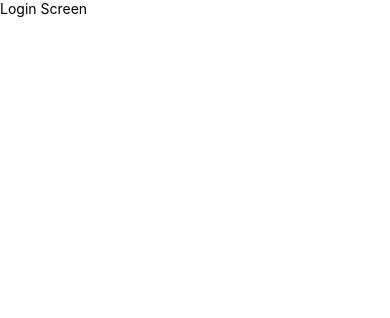
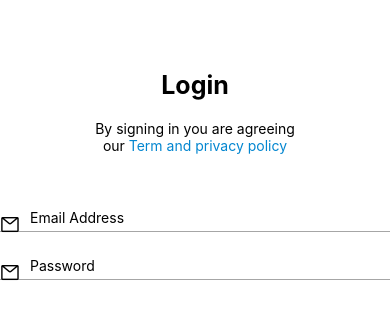
Before and after one commit to BinhNguyen3790/first-react-native, a React Native app: screen / in a window 390 px wide. Shown: the top 318 px of the page. Built offline with nearby package versions, Linux system fonts and the light colour scheme.

Commit message:
add input

```diff
--- a/package.json
+++ b/package.json
@@ -11,7 +11,8 @@
   },
   "dependencies": {
     "react": "18.2.0",
-    "react-native": "0.72.7"
+    "react-native": "0.72.7",
+    "react-native-vector-icons": "^10.0.2"
   },
   "devDependencies": {
     "@babel/core": "^7.20.0",
@@ -21,6 +22,7 @@
     "@react-native/metro-config": "^0.72.11",
     "@tsconfig/react-native": "^3.0.0",
     "@types/react": "^18.0.24",
+    "@types/react-native-vector-icons": "^6.4.18",
     "@types/react-test-renderer": "^18.0.0",
     "babel-jest": "^29.2.1",
     "eslint": "^8.19.0",
--- a/screens/login/LoginScreen.tsx
+++ b/screens/login/LoginScreen.tsx
@@ -1,13 +1,81 @@
 import React from "react";
-import { StatusBar, Text, View } from "react-native";
-
+import { Alert, SafeAreaView, StatusBar, StyleSheet, Text, TextInput, TouchableOpacity, View } from "react-native";
+import Icon from 'react-native-vector-icons/AntDesign';
 const LoginScreen = () => {
   return (
-    <View>
-      <StatusBar backgroundColor={'red'}></StatusBar>
-      <Text>Login Screen</Text>
-    </View>
+    <SafeAreaView style={styles.container}>
+      <StatusBar backgroundColor={'#fff'} barStyle={"dark-content"}></StatusBar>
+      <Text style={styles.heading}>Login</Text>
+      <View style={styles.desc}>
+        <Text>By signing in you are agreeing</Text>
+        <View style={styles.textPolicy}>
+          <Text>our </Text>
+          <TouchableOpacity onPress={() => Alert.alert("hello!")}>
+            <Text style={styles.textBlue}>Term and privacy policy</Text>
+          </TouchableOpacity>
+        </View>
+      </View>
+      <View style={styles.form}>
+        <View style={styles.formGroup}>
+          <Icon style={styles.formIcon} name="mail" size={30} />
+          <TextInput style={styles.formInput} placeholder="Email Address"></TextInput>
+        </View>
+        <View style={styles.formGroup}>
+          <Icon style={styles.formIcon} name="mail" size={30} />
+          <TextInput style={styles.formInput} placeholder="Password" secureTextEntry={true}></TextInput>
+        </View>
+      </View>
+    </SafeAreaView>
   )
 }
 
+const styles = StyleSheet.create({
+  container: {
+    backgroundColor: "#fff",
+    flex: 1,
+    paddingHorizontal: 30
+  },
+  heading: {
+    fontWeight: "bold",
+    textAlign: "center",
+    color: "#000",
+    fontSize: 25,
+    paddingVertical: 20,
+    marginTop: 50
+  },
+  desc: {
+    alignItems: "center",
+    color: "#6B5E5E"
+  },
+  textPolicy: {
+    flexDirection: "row"
+  },
+  textBlue: {
+    color: "#0386D0"
+  },
+  form: {
+    marginTop: 50
+  },
+  formGroup: {
+    position: "relative",
+    marginBottom: 20
+  },
+  'formGroup:last-child': {
+    marginBottom: 0
+  },
+  formInput: {
+    borderBottomColor: '#A6A6A6',
+    borderBottomWidth: 1,
+    paddingRight: 10,
+    paddingLeft: 30,
+    paddingVertical: 5
+  },
+  formIcon: {
+    fontSize: 20,
+    position: "absolute",
+    left: 0,
+    top: 9,
+  }
+})
+
 export default LoginScreen;
```
Also changed, not shown: 3 other files (tests, documents, lock files or other folders).
